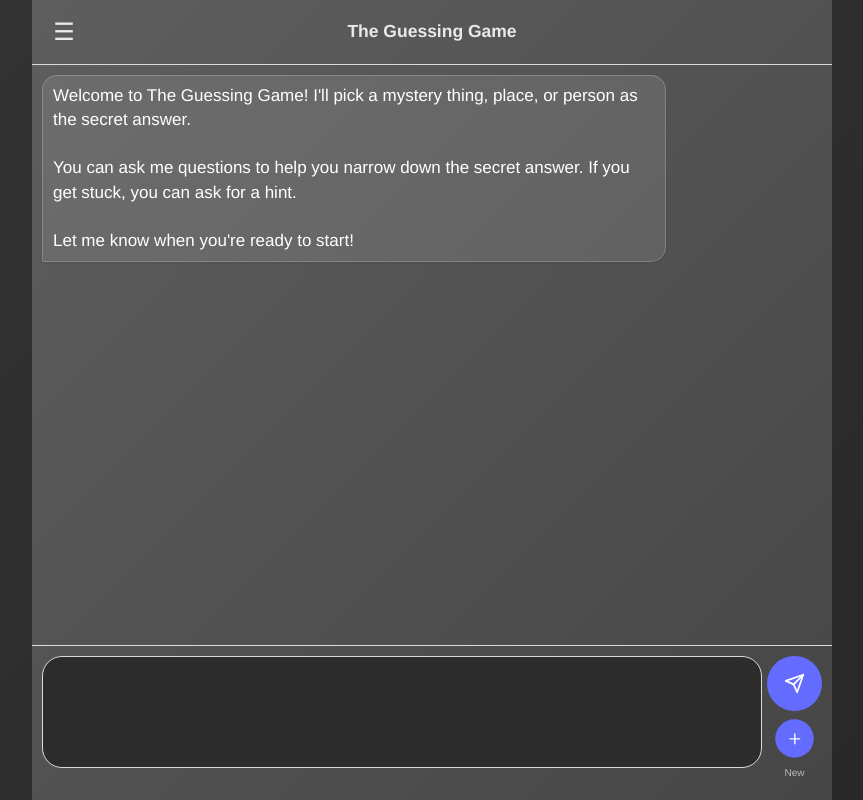
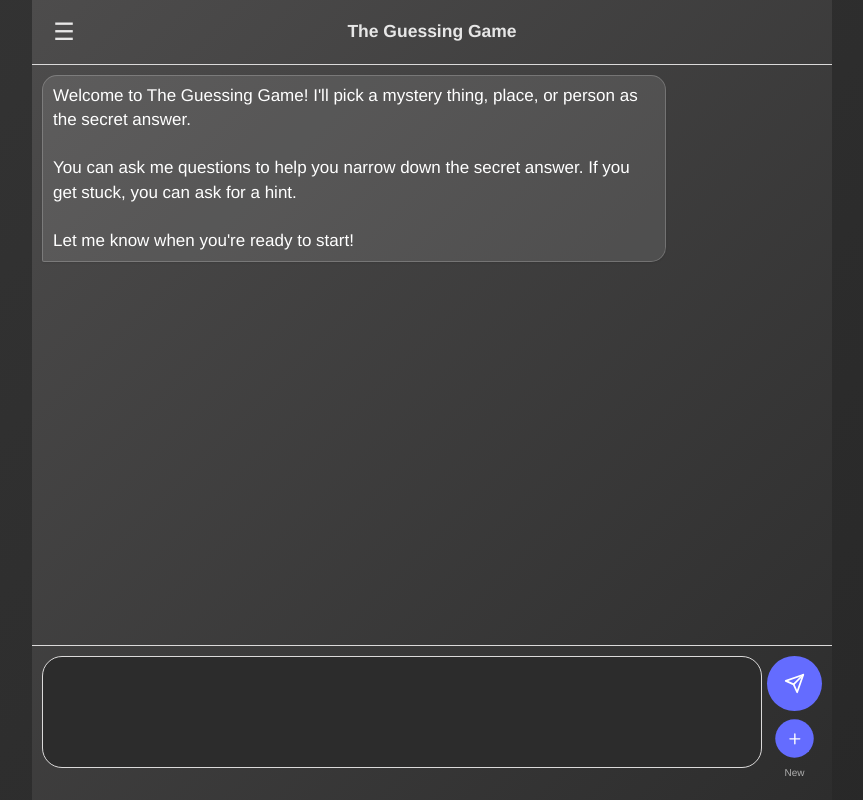
Before and after one commit to cobrauf/ai-demos, a React (Vite) app in the folder frontend/: page /demos/mystery-item in a window 1280 px wide. Shown: the whole page, without its empty margins (208-1071 px from the left). Built offline with nearby package versions, Linux system fonts and the light colour scheme; no server answers.

Commit message:
minor frontend tweaks to update colors

```diff
--- a/frontend/src/components/SideMenu/SideMenu.tsx
+++ b/frontend/src/components/SideMenu/SideMenu.tsx
@@ -87,12 +87,12 @@ const SideMenu: React.FC<SideMenuProps> = ({
         {themesOpen && (
           <div className={styles.dropdownContent}>
             <Toggle
-              label="Light"
+              label="Lighter"
               active={theme === "light"}
               onClick={() => setTheme("light")}
             />
             <Toggle
-              label="Dark"
+              label="Darker"
               active={theme === "dark"}
               onClick={() => setTheme("dark")}
             />
--- a/frontend/src/styles/index.css
+++ b/frontend/src/styles/index.css
@@ -20,8 +20,7 @@
   --btn-base-bg-hover: #747cff;
 
   --btn-secondary-bg: #7728b3;
-  --btn-secondary-toggle: #6802dc;
-  /* --btn-secondary-bg-glass: rgba(119, 40, 179, 0.3); */
+  --btn-secondary-toggle: #00ddff;
   --btn-secondary-bg-glass: rgba(255, 255, 255, 0.1);
   --btn-secondary-border: 1px solid rgba(255, 255, 255, 0.2);
   --btn-secondary-text: #ffffff;
@@ -41,7 +40,7 @@ html[data-theme="dark"] {
   --text-color: rgba(255, 255, 255, 0.87);
   --text-color-secondary: #aaaaaa;
   --background-hover: #3a3a3a;
-  --chat-background: linear-gradient(135deg, #5e5e5e 0%, #464646 100%);
+  --chat-background: linear-gradient(135deg, #4d4c4c 0%, #2d2d2d 100%);
   --input-bg-color: #2c2c2c;
 }
 
@@ -51,8 +50,8 @@ html[data-theme="light"] {
   --text-color-secondary: #555555;
   --background-hover: #f0f0f0;
   /* --chat-background: linear-gradient(135deg, #e1e9ff 0%, #fdd8ea 100%); */
-  --chat-background: linear-gradient(135deg, #667eea 0%, #764ba2 100%);
-  --input-bg-color: #9b9b9b;
+  --chat-background: linear-gradient(135deg, #435bc7 0%, #764ba2 100%);
+  --input-bg-color: #757474;
 }
 
 a {
```
